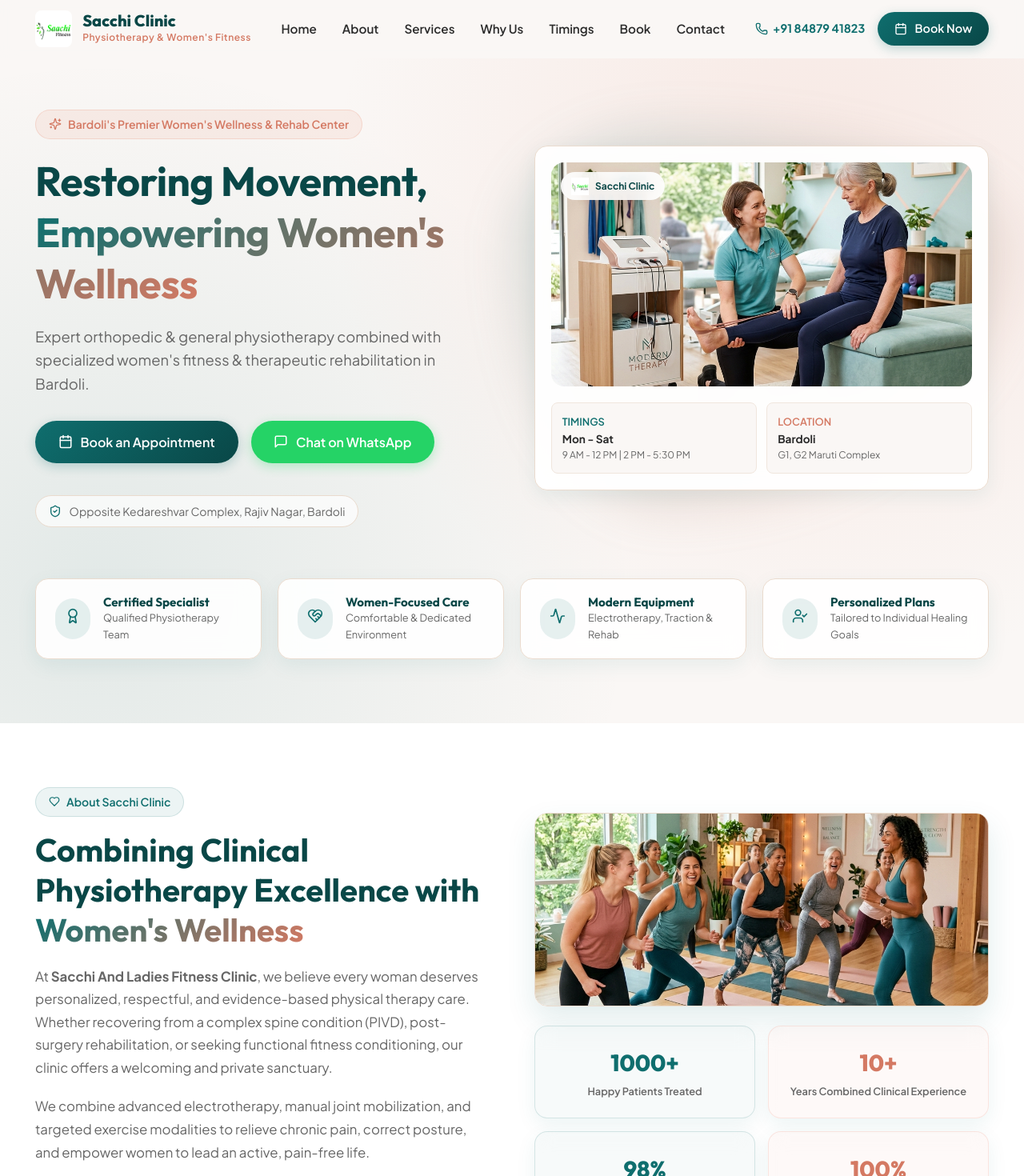
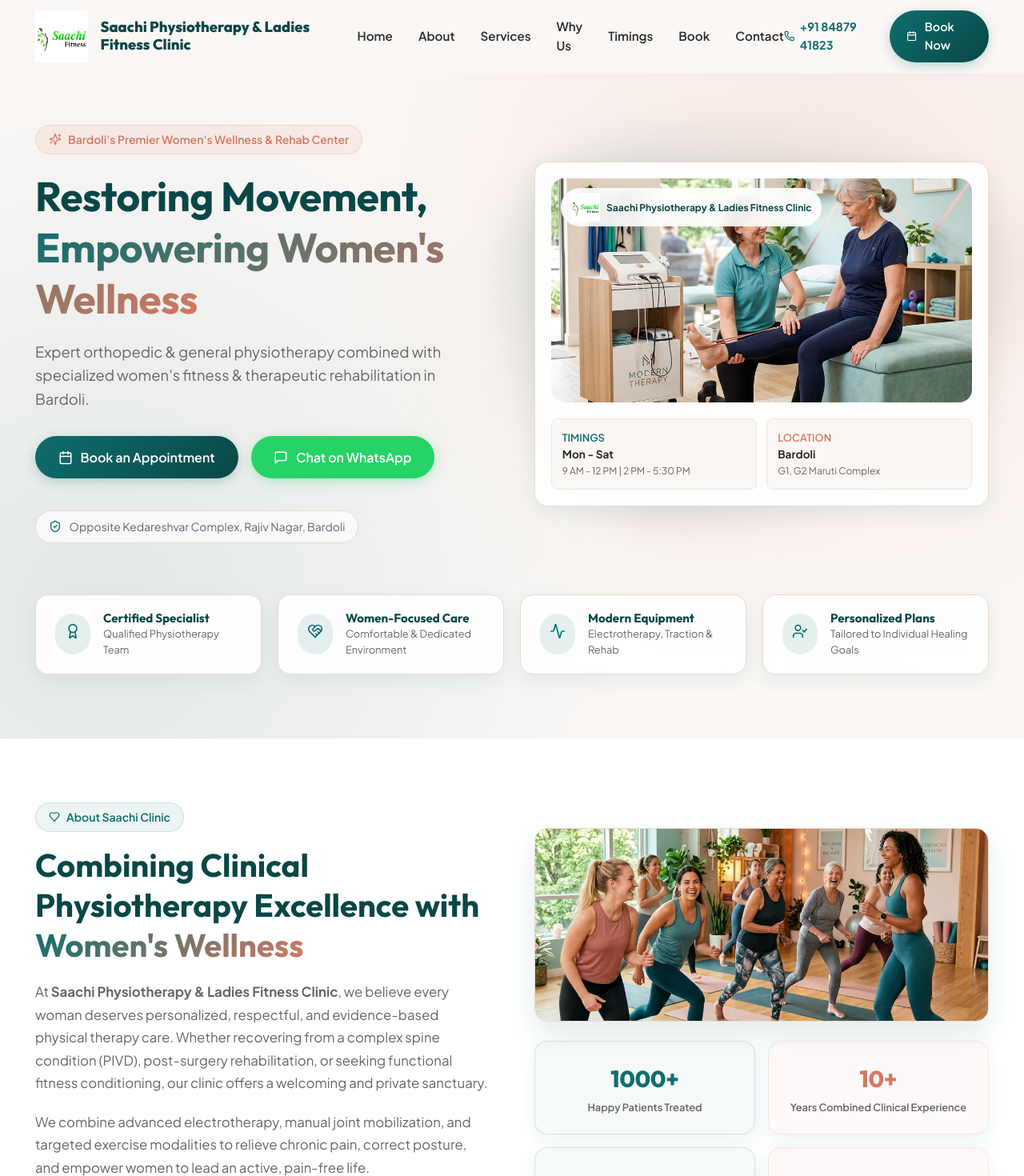
Before and after one commit to dipsyparmar1214-wq/saachiphysiofit, a React (Vite) app: page / in a window 1280 px wide. Shown: the top 1470 px of the page at 80% size. Built offline with nearby package versions, Linux system fonts and the light colour scheme.

Commit message:
Update clinic name to Saachi Physiotherapy & Ladies Fitness Clinic, social links, logo styling, maps lat/long, and operating hours

```diff
--- a/index.html
+++ b/index.html
@@ -6,12 +6,12 @@
     <meta name="viewport" content="width=device-width, initial-scale=1.0" />
 
     <!-- High-Ranking Bardoli SEO Title & Meta Tags -->
-    <title>Sacchi And Ladies Fitness Clinic | Best Physiotherapy & Women's Fitness in Bardoli</title>
-    <meta name="description" content="Best Physiotherapy clinic & Women's Fitness center in Bardoli, Gujarat. Expert orthopedic care, PIVD/slip disc treatment, electrotherapy & post-surgical rehab near Rajiv Nagar, Bardoli." />
-    <meta name="keywords" content="Physiotherapy in Bardoli, Best Physiotherapist in Bardoli, Women's Fitness Clinic Bardoli, PIVD Treatment Bardoli, Slip Disc Specialist Bardoli, Electrotherapy Bardoli, Sacchi Clinic Bardoli, Joint Pain Therapy Rajiv Nagar" />
-    <meta name="author" content="Sacchi And Ladies Fitness Clinic" />
+    <title>Saachi Physiotherapy & Ladies Fitness Clinic | Best Physiotherapy in Bardoli</title>
+    <meta name="description" content="Saachi Physiotherapy & Ladies Fitness Clinic in Bardoli, Gujarat. Expert orthopedic care, PIVD/slip disc treatment, electrotherapy & post-surgical rehab near Rajiv Nagar, Bardoli." />
+    <meta name="keywords" content="Saachi Physiotherapy, Saachi Fitness, Physiotherapy in Bardoli, Best Physiotherapist in Bardoli, Women's Fitness Clinic Bardoli, PIVD Treatment Bardoli, Slip Disc Specialist Bardoli, Electrotherapy Bardoli, Saachi Clinic Bardoli, Joint Pain Therapy Rajiv Nagar" />
+    <meta name="author" content="Saachi Physiotherapy & Ladies Fitness Clinic" />
     <meta name="robots" content="index, follow" />
-    <link rel="canonical" href="https://saachiclinic.in/" />
+    <link rel="canonical" href="https://saachiphysiofit.com/" />
 
     <!-- Geo Targeting for Local Google Search in Bardoli -->
     <meta name="geo.region" content="IN-GJ" />
@@ -22,15 +22,15 @@
     <!-- Open Graph / Social & WhatsApp Preview Meta -->
     <meta property="og:type" content="website" />
     <meta property="og:locale" content="en_IN" />
-    <meta property="og:site_name" content="Sacchi And Ladies Fitness Clinic" />
-    <meta property="og:title" content="Sacchi And Ladies Fitness Clinic | Best Physiotherapy & Women's Fitness in Bardoli" />
+    <meta property="og:site_name" content="Saachi Physiotherapy & Ladies Fitness Clinic" />
+    <meta property="og:title" content="Saachi Physiotherapy & Ladies Fitness Clinic | Best Physiotherapy in Bardoli" />
     <meta property="og:description" content="Expert orthopedic physiotherapy, electrotherapy, PIVD recovery & dedicated women's fitness conditioning in Bardoli, Gujarat." />
     <meta property="og:image" content="/logo.png" />
-    <meta property="og:url" content="https://saachiclinic.in/" />
+    <meta property="og:url" content="https://saachiphysiofit.com/" />
 
     <!-- Twitter Card Meta -->
     <meta name="twitter:card" content="summary_large_image" />
-    <meta name="twitter:title" content="Sacchi And Ladies Fitness Clinic Bardoli" />
+    <meta name="twitter:title" content="Saachi Physiotherapy & Ladies Fitness Clinic Bardoli" />
     <meta name="twitter:description" content="Top rated Physiotherapy & Women's Fitness Clinic in Bardoli, Gujarat." />
     <meta name="twitter:image" content="/logo.png" />
 
@@ -39,15 +39,15 @@
     {
       "@context": "https://schema.org",
       "@type": "Physiotherapy",
-      "@id": "https://saachiclinic.in/#clinic",
-      "name": "Sacchi And Ladies Fitness Clinic",
-      "alternateName": "Sacchi Physiotherapy & Women's Fitness",
-      "url": "https://saachiclinic.in/",
-      "logo": "https://saachiclinic.in/logo.png",
-      "image": "https://saachiclinic.in/logo.png",
+      "@id": "https://saachiphysiofit.com/#clinic",
+      "name": "Saachi Physiotherapy & Ladies Fitness Clinic",
+      "alternateName": "Saachi Physiotherapy & Women's Fitness",
+      "url": "https://saachiphysiofit.com/",
+      "logo": "https://saachiphysiofit.com/logo.png",
+      "image": "https://saachiphysiofit.com/logo.png",
       "telephone": "+918487941823",
       "priceRange": "₹₹",
-      "hasMap": "https://www.google.com/maps/search/?api=1&query=Sacchi+And+Ladies+Fitness+Clinic+Maruti+Complex+Rajiv+Nagar+Bardoli+Gujarat+394601",
+      "hasMap": "https://www.google.com/maps?daddr=21.1219,73.1118",
       "address": {
         "@type": "PostalAddress",
         "streetAddress": "G1, G2, Maruti Complex, Opposite Kedareshvar Complex, Near Swaminarayan Mandir, Rajiv Nagar",
--- a/src/components/About.jsx
+++ b/src/components/About.jsx
@@ -25,7 +25,7 @@
           {/* Left Text */}
           <div>
             <div className="badge" style={{ marginBottom: '1rem' }}>
-              <Heart size={14} /> About Sacchi Clinic
+              <Heart size={14} /> About Saachi Clinic
             </div>
 
             <h2
--- a/src/components/BookingForm.jsx
+++ b/src/components/BookingForm.jsx
@@ -82,7 +82,7 @@
     const notesText = formData.additionalNotes.trim() ? formData.additionalNotes.trim() : 'N/A';
 
     // Construct formatted WhatsApp message with emojis
-    const message = `Hello Sacchi And Ladies Fitness Clinic! 👋\n\nI would like to inquire about an appointment / consultation slot.\n\n🧑 Name: ${formData.fullName}\n📞 Contact: +91 ${formData.mobileNumber}\n🩺 Service: ${formData.selectedService}\n📅 Preferred Date: ${formattedDate}\n⏰ Preferred Time: ${formData.preferredTimeSlot}\n📝 Notes: ${notesText}\n\nPlease let me know your availability for this slot. Looking forward to your reply!`;
+    const message = `Hello Saachi Physiotherapy & Ladies Fitness Clinic! 👋\n\nI would like to inquire about an appointment / consultation slot.\n\n🧑 Name: ${formData.fullName}\n📞 Contact: +91 ${formData.mobileNumber}\n🩺 Service: ${formData.selectedService}\n📅 Preferred Date: ${formattedDate}\n⏰ Preferred Time: ${formData.preferredTimeSlot}\n📝 Notes: ${notesText}\n\nPlease let me know your availability for this slot. Looking forward to your reply!`;
 
     const encodedMessage = encodeURIComponent(message);
     const whatsappUrl = `https://wa.me/${clinicData.whatsappNumber}?text=${encodedMessage}`;
--- a/src/components/Contact.jsx
+++ b/src/components/Contact.jsx
@@ -31,8 +31,8 @@
             }}
           >
             <div>
-              <h3 style={{ fontSize: '1.5rem', marginBottom: '1.5rem', color: 'var(--color-primary-dark)' }}>
-                Sacchi And Ladies Fitness Clinic
+              <h3 style={{ fontSize: '1.4rem', marginBottom: '1.5rem', color: 'var(--color-primary-dark)', lineHeight: 1.2 }}>
+                {clinicData.name}
               </h3>
 
               <div style={{ display: 'flex', flexDirection: 'column', gap: '1.5rem', marginBottom: '2rem' }}>
@@ -101,8 +101,8 @@
             }}
           >
             <iframe
-              title="Sacchi Clinic Location Map"
-              src="https://maps.google.com/maps?q=Maruti%20Complex%20Rajiv%20Nagar%20Bardoli%20Gujarat&t=&z=16&ie=UTF8&iwloc=&output=embed"
+              title="Saachi Physiotherapy Location Map"
+              src={clinicData.mapsEmbedUrl}
               width="100%"
               height="100%"
               style={{ border: 0, minHeight: '380px' }}
--- a/src/components/Hero.jsx
+++ b/src/components/Hero.jsx
@@ -155,9 +155,9 @@
                     gap: '0.5rem'
                   }}
                 >
-                  <img src={logoImg} alt="Logo" style={{ height: '22px' }} />
+                  <img src={logoImg} alt="Logo" style={{ height: '36px', background: 'transparent' }} />
                   <span style={{ fontSize: '0.75rem', fontWeight: 800, color: 'var(--color-primary-dark)' }}>
-                    Sacchi Clinic
+                    {clinicData.name}
                   </span>
                 </div>
               </div>
--- a/src/components/Navbar.jsx
+++ b/src/components/Navbar.jsx
@@ -45,15 +45,15 @@
     >
       <div className="container" style={{ display: 'flex', alignItems: 'center', justifyContent: 'space-between' }}>
         {/* Brand Logo & Name */}
-        <a href="#home" style={{ display: 'flex', alignItems: 'center', gap: '0.8rem' }}>
+        <a href="#home" style={{ display: 'flex', alignItems: 'center', gap: '1rem' }}>
           <img
             src={logoImg}
-            alt="Sacchi Clinic Logo"
+            alt="Saachi Physiotherapy & Ladies Fitness Clinic Logo"
             style={{
-              height: '46px',
+              height: '65px',
               width: 'auto',
               objectFit: 'contain',
-              borderRadius: '8px'
+              background: 'transparent'
             }}
           />
           <div>
@@ -61,20 +61,11 @@
               display: 'block',
               fontFamily: 'var(--font-heading)',
               fontWeight: 800,
-              fontSize: '1.25rem',
+              fontSize: '1.15rem',
               color: 'var(--color-primary-dark)',
-              lineHeight: 1.1
+              lineHeight: 1.2
             }}>
-              Sacchi Clinic
-            </span>
-            <span style={{
-              display: 'block',
-              fontSize: '0.75rem',
-              fontWeight: 600,
-              color: 'var(--color-secondary-dark)',
-              letterSpacing: '0.5px'
-            }}>
-              Physiotherapy & Women's Fitness
+              Saachi Physiotherapy & Ladies Fitness Clinic
             </span>
           </div>
         </a>
--- a/src/components/WhyChooseUs.jsx
+++ b/src/components/WhyChooseUs.jsx
@@ -16,7 +16,7 @@
         {/* Section Header */}
         <div className="section-header">
           <div className="badge badge-secondary">Patient-Centric Advantage</div>
-          <h2>Why Choose Sacchi Clinic?</h2>
+          <h2>Why Choose Saachi Clinic?</h2>
           <p>
             We blend clinical expertise, modern therapeutic modalities, and a gentle women-focused touch in Bardoli.
           </p>
--- a/src/config/clinicData.js
+++ b/src/config/clinicData.js
@@ -1,13 +1,19 @@
 export const clinicData = {
-  name: "Sacchi And Ladies Fitness Clinic",
-  shortName: "Sacchi Clinic",
+  name: "Saachi Physiotherapy & Ladies Fitness Clinic",
+  shortName: "Saachi Physiotherapy & Ladies Fitness Clinic",
   tagline: "Restoring Movement, Empowering Women's Wellness",
   subTagline: "Expert orthopedic & general physiotherapy combined with specialized women's fitness & therapeutic rehabilitation in Bardoli.",
   phone: "+91 84879 41823",
   phoneRaw: "918487941823",
   whatsappNumber: "918487941823",
   address: "G1, G2, Maruti Complex, Opposite Kedareshvar Complex, Near Swaminarayan Mandir, Rajiv Nagar, Bardoli - 394601, Gujarat",
-  mapsUrl: "https://www.google.com/maps?gs_lcrp=EgZjaHJvbWUyBggAEEUYOTIICAEQABgWGB4yDQgCEAAYhgMYgAQYigUyDQgDEAAYhgMYgAQYigUyDQgEEAAYhgMYgAQYigUyDQgFEAAYhgMYgAQYigUyBwgGEAAY7wUyCggHEAAYgAQYogQyBwgIEAAY7wUyCggJEAAYgAQYogTSAQc3ODFqMGo3qAIAsAIA&um=1&ie=UTF-8&fb=1&gl=in&sa=X&geocode=KYkHj4FxZ-A7MWNp4dZXqZSr&daddr=G1,+G2,+Maruti+complex,+opp.+Kedareshvar+Complex,+near+swaminarayan+mandir,+Suraj+Park+Society,+Gandhinagar+Society,+Bardoli,+Gujarat+394601",
+  mapsUrl: "https://www.google.com/maps?daddr=21.1219,73.1118",
+  mapsEmbedUrl: "https://maps.google.com/maps?q=21.1219,73.1118&t=&z=16&ie=UTF8&iwloc=&output=embed",
+
+  socialLinks: {
+    instagram: "https://www.instagram.com/saachifitness2018",
+    facebook: "https://www.facebook.com/people/Saachi-physio-and-fitness/100063761091037/"
+  },
 
   timings: {
     weekdays: "Monday – Saturday: 9:00 AM – 12:00 PM & 2:00 PM – 5:30 PM",
@@ -94,7 +100,7 @@
     {
       name: "Meena Patel",
       sub: "Bardoli Resident",
-      review: "I was suffering from severe lower back pain due to a slip disc (PIVD). Within 3 weeks of therapy at Sacchi Clinic, my pain decreased significantly and I could return to my daily routine without discomfort!",
+      review: "I was suffering from severe lower back pain due to a slip disc (PIVD). Within 3 weeks of therapy at Saachi Clinic, my pain decreased significantly and I could return to my daily routine without discomfort!",
       rating: 5
     },
     {
@@ -113,7 +119,7 @@
 
   faqs: [
     {
-      question: "What conditions do you treat at Sacchi Clinic?",
+      question: "What conditions do you treat at Saachi Clinic?",
       answer: "We treat a wide spectrum of conditions including back pain, neck pain, PIVD (slip disc), arthritis, shoulder stiffness, sports injuries, post-surgical recovery, joint problems, and women's physical fitness."
     },
     {
```
Also changed, not shown: src/components/Footer.jsx (+60 -3 lines).
